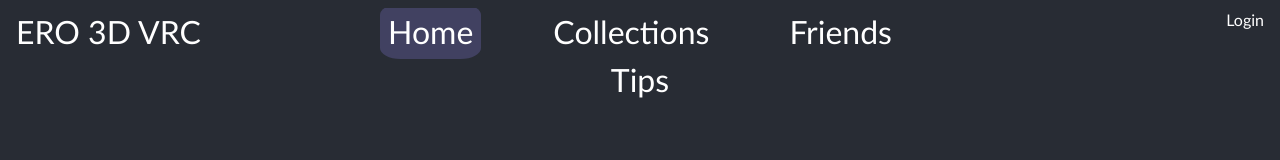
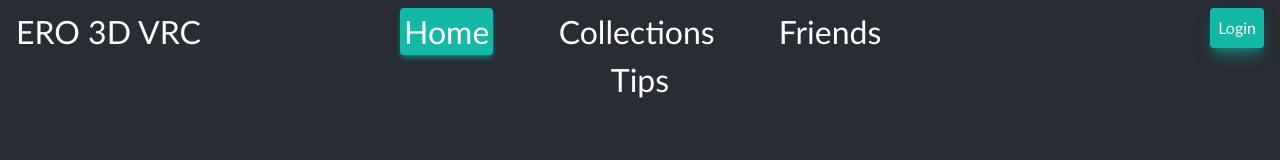
Before and after one commit to ajlineb/Ero3D-VRC, a React (Create React App) app in the folder client/: page /ero3d-vrc/home in a window 1280 px wide. Shown: the top 160 px of the page. Built offline with nearby package versions, Linux system fonts and the light colour scheme.

Commit message:
updating the button styles and widths of the navbar items

```diff
--- a/client/src/App.css
+++ b/client/src/App.css
@@ -55,10 +55,10 @@ a {
   display: inline-block;
   padding: 0 2rem 0 2rem;
   font-size: 2rem;
+  min-width: 10rem;
 }
 
 .navs a {
-  padding: 0.5rem;
 }
 
 .tab-active {
--- a/client/src/components/Login.js
+++ b/client/src/components/Login.js
@@ -5,7 +5,9 @@ import { Link } from "react-router-dom";
 function Login() {
   return (
     <div className="signin">
-      <button className="button is-primary is-rounded ">Login</button>
+      <button className="bg-teal-500 shadow-lg shadow-teal-500/50 rounded p-2">
+        Login
+      </button>
     </div>
   );
 }
--- a/client/src/components/NavBar.js
+++ b/client/src/components/NavBar.js
@@ -34,7 +34,11 @@ function NavBar() {
               onClick={() => {
                 setActive(tab);
               }}
-              className={path[2] === tab ? "tab-active " : ""}
+              className={
+                path[2] === tab
+                  ? "bg-teal-500 shadow-md shadow-teal-500/50 rounded p-1"
+                  : ""
+              }
             >
               {handleTab(tab)}
             </Link>
```
